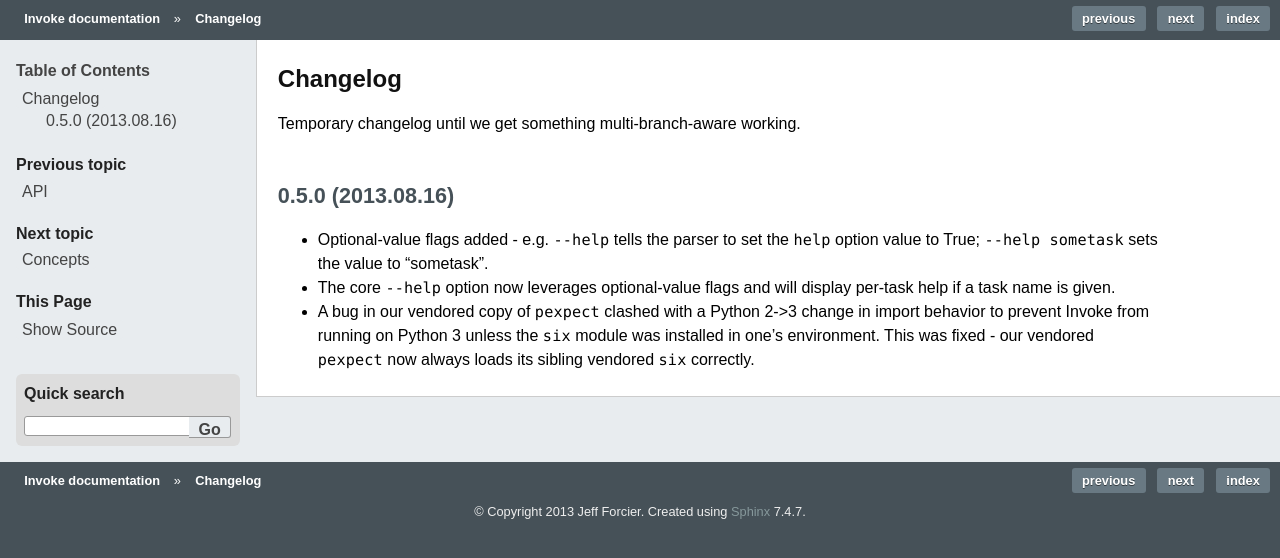
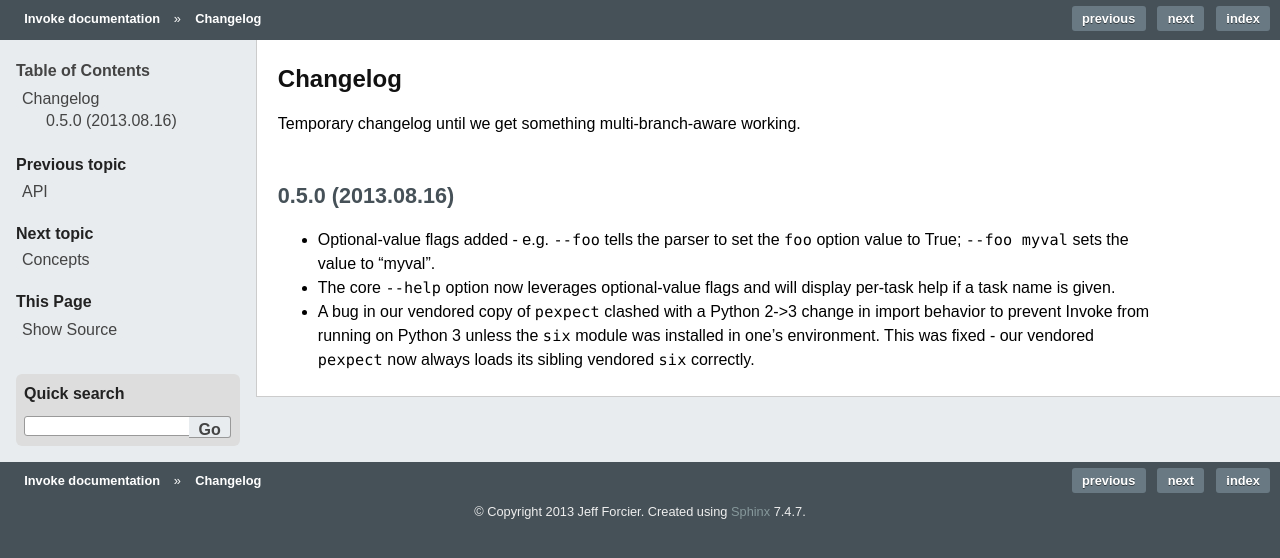
Before and after one commit to pyinvoke/invoke, a Sphinx documentation site: the page built from docs/changelog.rst, in a window 1280 px wide. Shown: the top 558 px of the page. Built offline with Sphinx 7.4.7, drawn with Linux system fonts in a browser that asks for light colours.

Commit message:
Make changelog entry for optional values more generic

```diff
--- a/docs/changelog.rst
+++ b/docs/changelog.rst
@@ -7,9 +7,9 @@
 0.5.0 (2013.08.16)
 ==================
 
-* Optional-value flags added - e.g. ``--help`` tells the parser to set the
-  ``help`` option value to True; ``--help sometask`` sets the value to
-  "sometask".
+* Optional-value flags added - e.g. ``--foo`` tells the parser to set the
+  ``foo`` option value to True; ``--foo myval`` sets the value to
+  "myval".
 * The core ``--help`` option now leverages optional-value flags and will
   display per-task help if a task name is given.
 * A bug in our vendored copy of ``pexpect`` clashed with a Python 2->3
```
